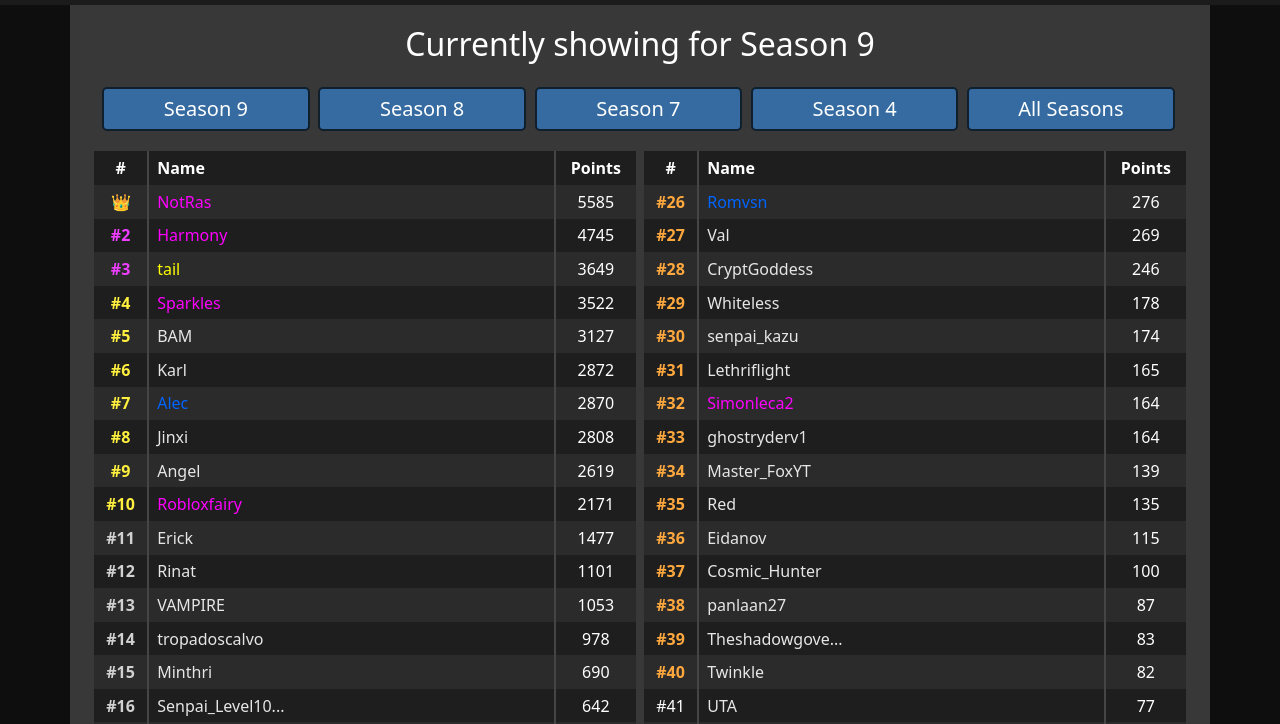
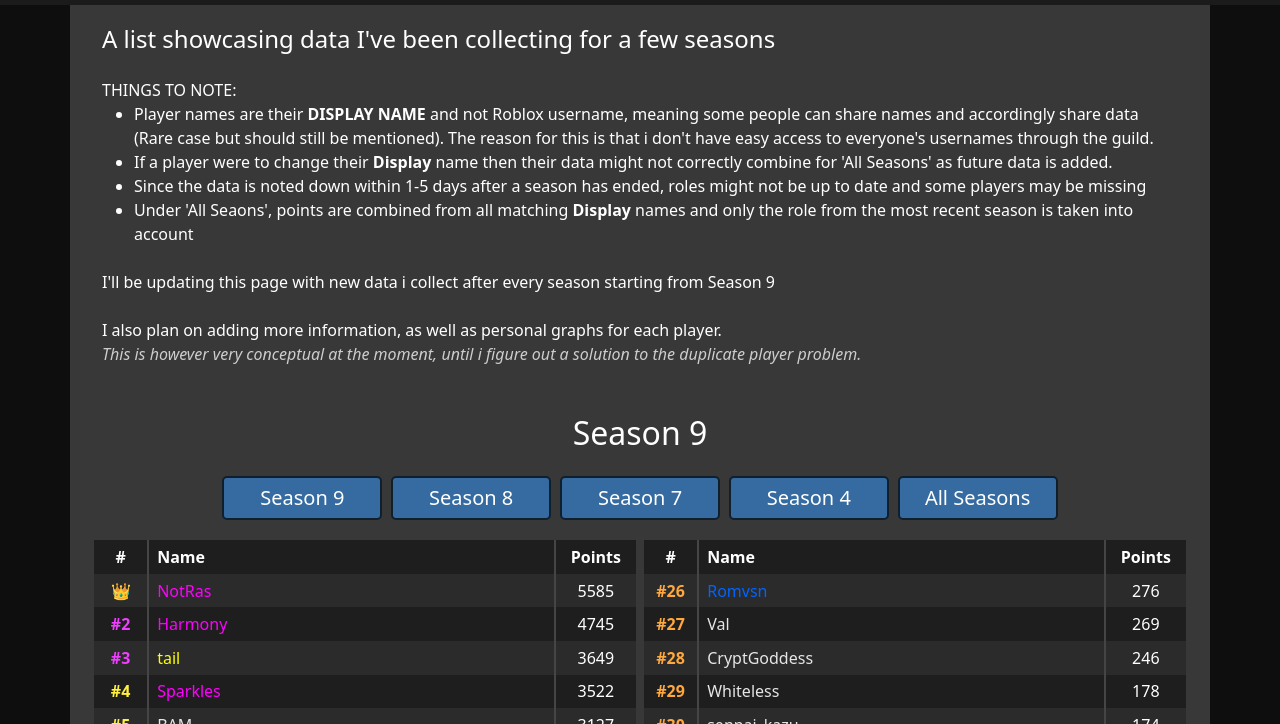
Before and after one commit to Noopel/Venti-Guild-Project, a website built with Vite: page index.html in a window 1280 px wide. Shown: the part 69-793 px from the top of the page. Built offline with nearby package versions, Linux system fonts and the light colour scheme.

Commit message:
Added descriptions

```diff
--- a/index.html
+++ b/index.html
@@ -1,22 +1,51 @@
-<!doctype html>
+<!DOCTYPE html>
 <html lang="en">
   <head>
     <meta charset="UTF-8" />
     <meta name="viewport" content="width=device-width, initial-scale=1.0" />
-    <link rel="stylesheet" href="node_modules/bootstrap/dist/css/bootstrap.css">
+    <link rel="stylesheet" href="node_modules/bootstrap/dist/css/bootstrap.css" />
     <title>Venti point showcase</title>
   </head>
   <body>
-    <header id="headerContainer">
-      {{> header}}
-    </header>
+    <header id="headerContainer">{{> header}}</header>
     <main class="container">
       <article class="row justify-content-center" id="leaderboardContainer">
+        <section class="col-12 text-white mb-5">
+          <h4 class="mb-4">A list showcasing data I've been collecting for a few seasons</h4>
+          <p>THINGS TO NOTE: <br /></p>
+          <ul>
+            <li>
+              Player names are their <span class="fw-bold">DISPLAY NAME</span> and not Roblox username, meaning some people can share names and
+              accordingly share data (Rare case but should still be mentioned). The reason for this is that i don't have easy access to everyone's usernames through the guild.
+            </li>
+            <li>
+              If a player were to change their
+              <span class="fw-bold">Display</span> name then their data might not correctly combine for 'All Seasons' as future data is added.
+            </li>
+            <li>
+              Since the data is noted down within 1-5 days after a season has ended, roles might not be up to date and
+              some players may be missing
+            </li>
+            <li>
+              Under 'All Seaons', points are combined from all matching <span class="fw-bold">Display</span> names and
+              only the role from the most recent season is taken into account
+            </li>
+          </ul>
+          <p class="mt-4 mb-4">
+            I'll be updating this page with new data i collect after every season starting from Season 9
+          </p>
+          <p>
+            I also plan on adding more information, as well as personal graphs for each player.
+          </p>
+          <p class="fst-italic opacity-75">
+            This is however very conceptual at the moment, until i figure out a solution to the duplicate player problem.
+          </p>
+        </section>
         <section class="col-12 text-center pb-3 text-white">
-          <h2 id="seasonCaption">Currently showing for </h2>
+          <h2 id="seasonCaption">Currently showing for</h2>
         </section>
-        <section class="col-12" id="seasonList">
-
+        <section class="col-12">
+          <article class="row" id="seasonList"></article>
         </section>
         <section class="col-12 col-sm-6 px-1">
           <table class="table mb-0">
@@ -27,9 +56,7 @@
                 <th class="text-center">Points</th>
               </tr>
             </thead>
-            <tbody id="playerList1">
-
-            </tbody>
+            <tbody id="playerList1"></tbody>
           </table>
         </section>
         <section class="col-12 col-sm-6 px-1">
@@ -41,9 +68,7 @@
                 <th class="text-center">Points</th>
               </tr>
             </thead>
-            <tbody id="playerList2">
-
-            </tbody>
+            <tbody id="playerList2"></tbody>
           </table>
         </section>
         <section class="col-12" id="playerListPaginations"></section>
--- a/src/classes/Leaderboard.ts
+++ b/src/classes/Leaderboard.ts
@@ -64,7 +64,7 @@ class Leaderboard {
         {
           type: "button",
           id: season,
-          class: ["seasonBtn"],
+          class: ["seasonBtn", "col-auto"],
           innerText: season === "All Seasons" ? season : "Season " + season.charAt(season.length - 1),
         },
         seasonListElem
@@ -100,9 +100,9 @@ class Leaderboard {
     let seasonCaption = document.querySelector("#seasonCaption");
     if (seasonCaption && this.currentSeason != "All Seasons") {
       seasonCaption.innerHTML =
-        "Currently showing for " + "Season " + this.currentSeason.charAt(this.currentSeason.length - 1);
+        "Season " + this.currentSeason.charAt(this.currentSeason.length - 1);
     } else if (seasonCaption) {
-      seasonCaption.innerHTML = `Currently showing for ${this.currentSeason}`;
+      seasonCaption.innerHTML = `${this.currentSeason}`;
     }
 
     /* UPDATE PAGINATIONS */
--- a/src/style.scss
+++ b/src/style.scss
@@ -121,10 +121,10 @@ $paginationColor: rgb(59, 59, 59);
   display: flex;
   flex-direction: row;
   flex-wrap: wrap;
-  justify-content: baseline;
+  justify-content: center;
   align-items: baseline;
-  gap: 0.8%;
   margin-bottom: 20px;
+  gap: 0.8%
 }
 
 .seasonBtn {
@@ -133,9 +133,8 @@ $paginationColor: rgb(59, 59, 59);
   border: 2px darken($steel-blue, 40%) solid;
   border-radius: 5px;
 
-  width: 19.3%;
-  min-width: 100px;
   font-size: 20px;
+  min-width: 160px;
 
   box-shadow: 0px 0px 0px 0px black;
 
```
Also changed, not shown: dist/assets/index-BjFEteYn.js (deleted), dist/assets/index-DlhA3rDP.css (deleted), dist/assets/index-fiwJc1EJ.css (added), dist/assets/index-x9KDRDoT.js (added), dist/index.html.
